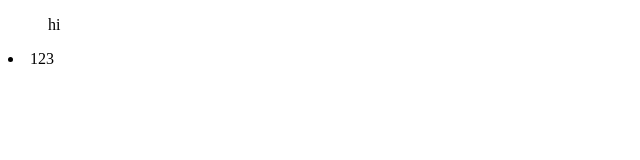
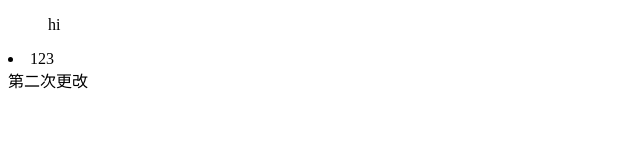
Before and after one commit to June0309/frontand20230320, a plain HTML site: page index.html in a window 1280 px wide. Shown: the whole page, without its empty margins (0-640 px from the left). Drawn offline with Linux system fonts and the light colour scheme.

Commit message:
第二次更改

```diff
--- a/index.html
+++ b/index.html
@@ -9,6 +9,6 @@
 <body>
     <ul>hi</ul>
     <li>123</li>
-
+第二次更改
 </body>
 </html>
```
